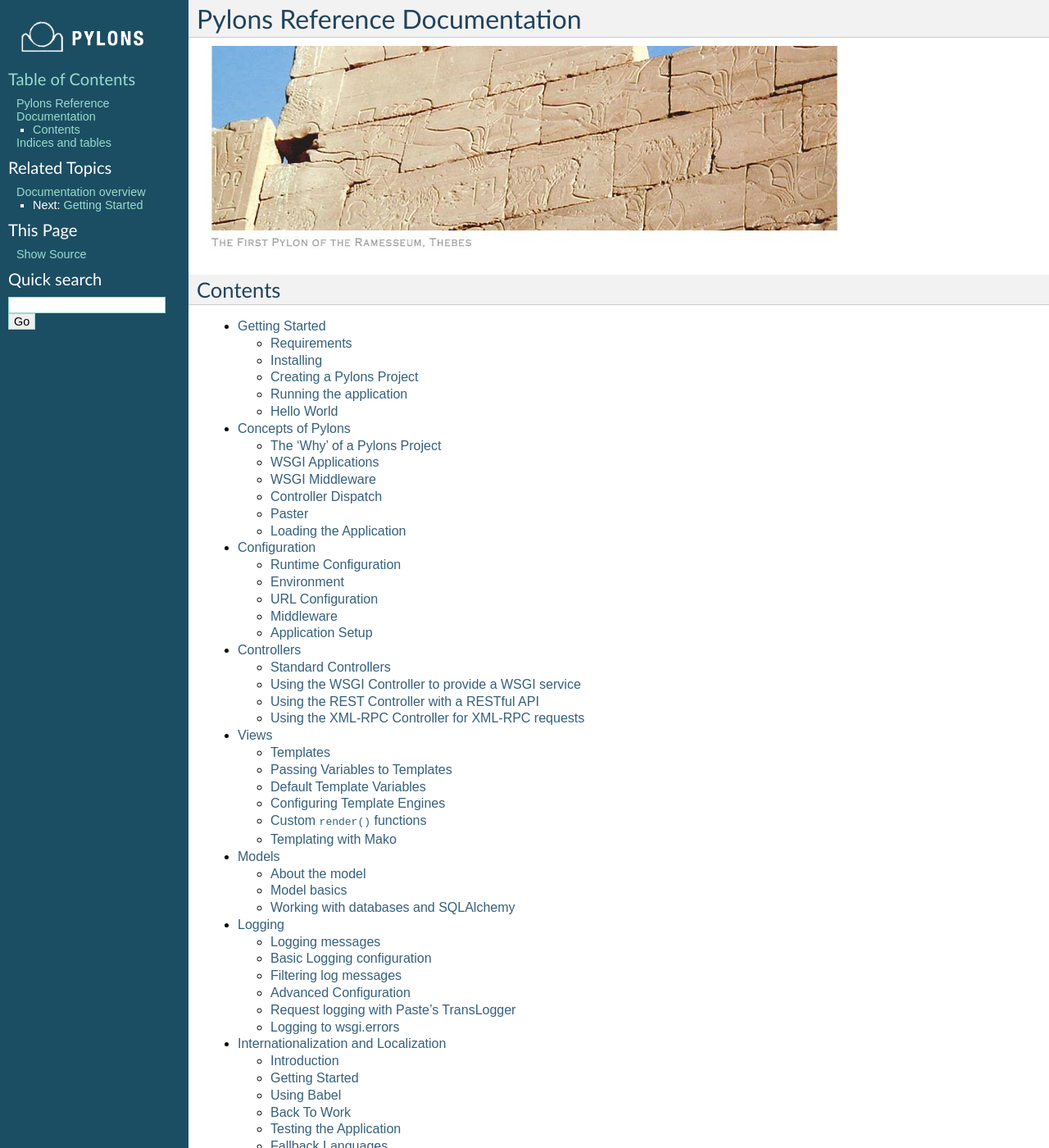
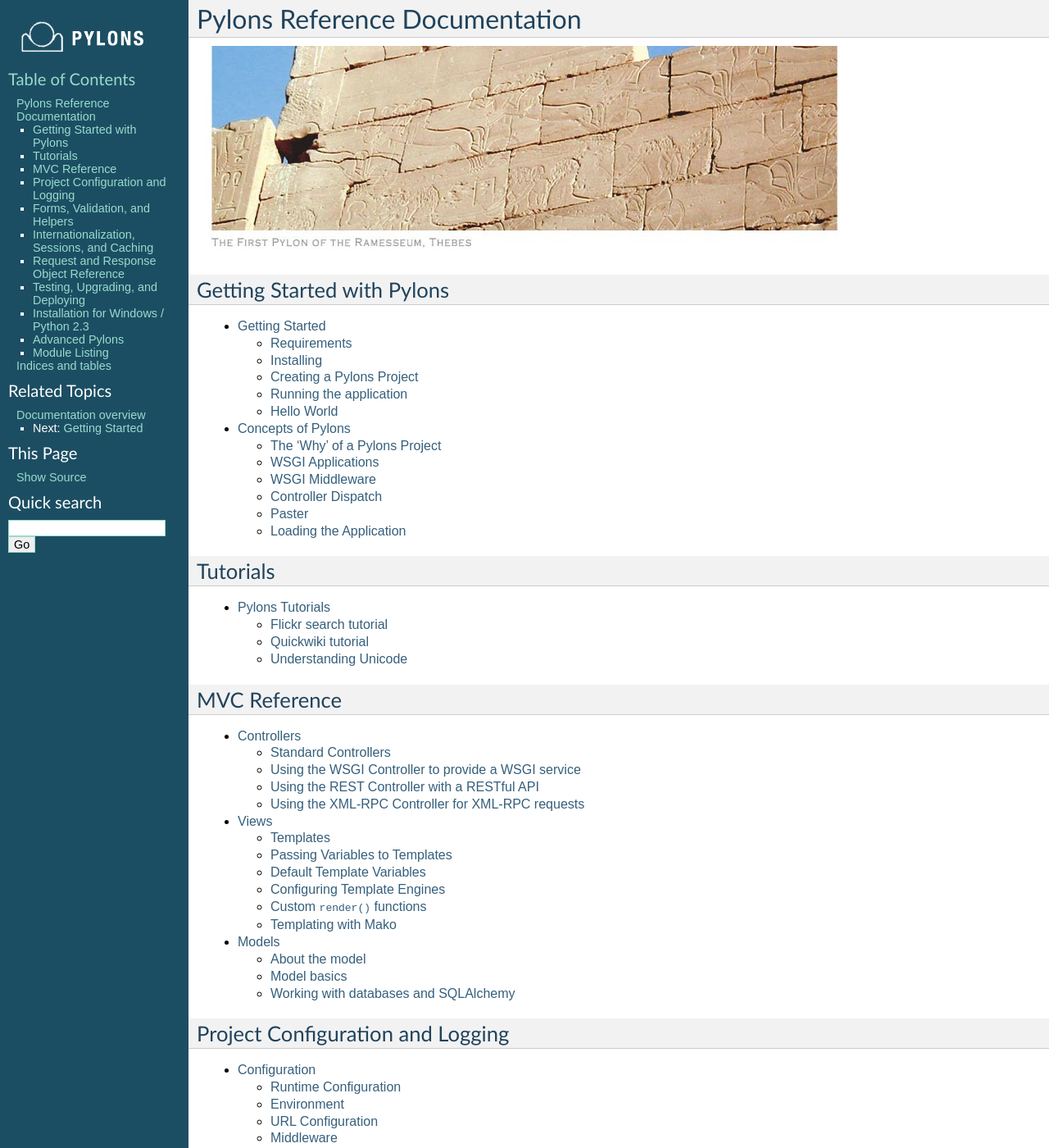
Before and after one commit to Pylons/pylons, a Sphinx documentation site: the page built from pylons/docs/index.rst, in a window 1280 px wide and 1400 px high. Shown: the whole window at 82% size. Built offline with Sphinx 7.4.7, drawn with Linux system fonts in a browser that asks for light colours; some of the changed text lies outside the part shown.

Commit message:
Re-org of index
--HG--
branch : trunk

```diff
--- a/pylons/docs/conf.py
+++ b/pylons/docs/conf.py
@@ -112,20 +112,29 @@ htmlhelp_basename = 'Pylonsdoc'
 # ------------------------
 
 # The paper size ('letter' or 'a4').
-#latex_paper_size = 'letter'
+latex_paper_size = 'a4'
 
 # The font size ('10pt', '11pt' or '12pt').
 #latex_font_size = '10pt'
 
 # Grouping the document tree into LaTeX files. List of tuples
 # (source start file, target name, title, author, document class [howto/manual]).
-#latex_documents = []
+latex_documents = [
+  ('index', 'Pylons.tex', 'Pylons Documentation', 'Ben Bangert', 'manual', 'toctree_only'),
+]
 
 # Additional stuff for the LaTeX preamble.
-#latex_preamble = ''
+latex_preamble = '''
+\usepackage{palatino}
+\definecolor{TitleColor}{rgb}{0.7,0,0}
+\definecolor{InnerLinkColor}{rgb}{0.7,0,0}
+\definecolor{OuterLinkColor}{rgb}{0.8,0,0}
+\definecolor{VerbatimColor}{rgb}{0.985,0.985,0.985}
+\definecolor{VerbatimBorderColor}{rgb}{0.8,0.8,0.8}
+'''
 
 # Documents to append as an appendix to all manuals.
 #latex_appendices = []
 
 # If false, no module index is generated.
-#latex_use_modindex = True
+latex_use_modindex = False
--- a/pylons/docs/index.rst
+++ b/pylons/docs/index.rst
@@ -7,40 +7,108 @@ Pylons Reference Documentation
    :height: 255
    :width: 780
 
-Contents
---------
+Getting Started with Pylons
+---------------------------
 
 .. toctree::
     :maxdepth: 2
 
     gettingstarted
     concepts
-    configuration
+
+Tutorials
+---------
+
+.. toctree::
+    :maxdepth: 2
+
+    tutorials/index
+
+
+MVC Reference
+-------------
+
+.. toctree::
+    :maxdepth: 2
+
     controllers
     views
     models
+
+Project Configuration and Logging
+---------------------------------
+
+.. toctree::
+    :maxdepth: 2
+
+    configuration
     logging
+
+Forms, Validation, and Helpers
+------------------------------
+
+.. toctree::
+    :maxdepth: 2
+
+    helpers
+    forms
+
+Internationalization, Sessions, and Caching
+-------------------------------------------
+
+.. toctree::
+    :maxdepth: 2
+
     i18n
     sessions
     caching
-    helpers
-    forms
+
+Request and Response Object Reference
+-------------------------------------
+
+.. toctree::
+    :maxdepth: 2
+
     webob
+
+Testing, Upgrading, and Deploying
+---------------------------------
+
+.. toctree::
+    :maxdepth: 2
+
     testing
     upgrading
     deployment
-    wsgi_support
-    python23_install
-    windowsnotes
-    security_policy_for_bugs
-    advanced_pylons/index
-    tutorials/index
-    thirdparty/index
-    modules/index
-    glossary
+
+Installation for Windows / Python 2.3
+-------------------------------------
 
 .. toctree::
     :maxdepth: 2
+
+    python23_install
+    windowsnotes
+
+Advanced Pylons
+---------------
+
+.. toctree::
+    :maxdepth: 2
+
+    security_policy_for_bugs
+    wsgi_support
+    advanced_pylons/index
+
+Module Listing
+--------------
+
+.. toctree::
+    :maxdepth: 2
+
+    modules/index
+    thirdparty/index
+    glossary
 
 Indices and tables
 ==================
--- a/pylons/docs/views.rst
+++ b/pylons/docs/views.rst
@@ -94,7 +94,7 @@ Strict vs Attribute-Safe tmpl_context objects
 
 The :term:`tmpl_context` object is created at the beginning of every request, and by default is an instance of the :class:`~pylons.util.AttribSafeContextObj` class, which is an Attribute-Safe object. This means that accessing attributes on it that do **not** exist will return an empty string **instead** of raising an :exc:`AttributeError` error.
 
-This can be convenient for use in templates since it can act as a default::
+This can be convenient for use in templates since it can act as a default:
 
 .. code-block:: html+mako
 
```
